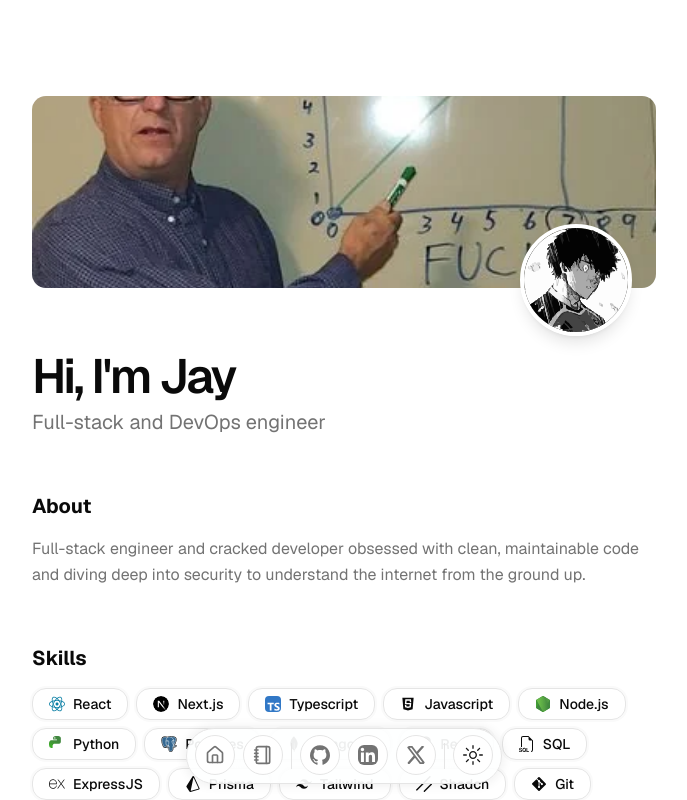
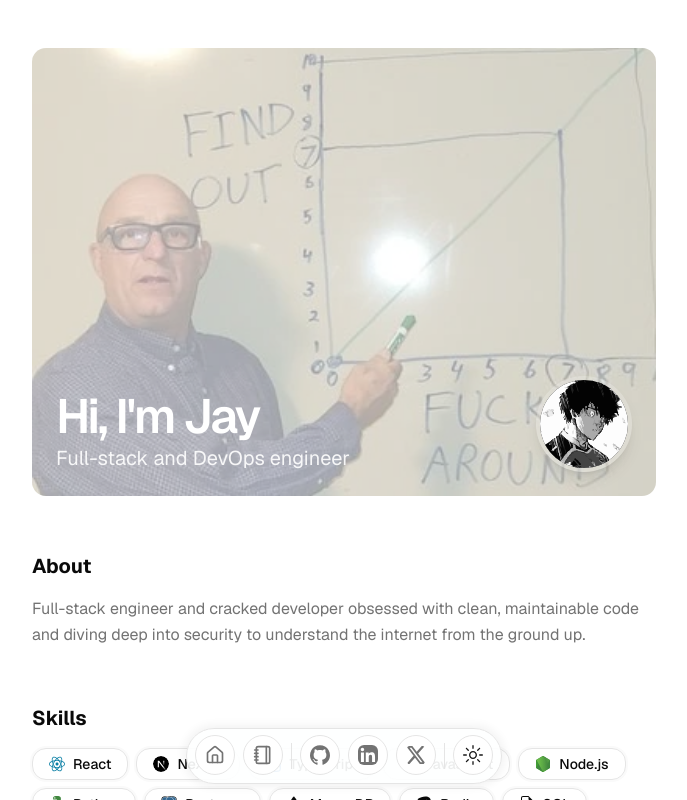
Before and after one commit to jayvaidya30/portfolio-v2, a Next.js app: page / in a window 1280 px wide. Shown: the top 800 px of the page, without its empty margins (296-983 px from the left). Built offline with nearby package versions, Linux system fonts and the light colour scheme.

Commit message:
Complete portfolio v2

```diff
--- a/src/app/layout.tsx
+++ b/src/app/layout.tsx
@@ -72,7 +72,7 @@ export default function RootLayout({
       >
         <ThemeProvider attribute="class" defaultTheme="light">
           <TooltipProvider delayDuration={0}>
-            <div className="relative z-10 max-w-2xl mx-auto py-12 pb-24 sm:py-24 px-6">
+            <div className="relative z-10 max-w-2xl mx-auto py-6 pb-24 sm:py-12 px-6">
               {children}
             </div>
             <Navbar />
--- a/src/app/page.tsx
+++ b/src/app/page.tsx
@@ -17,41 +17,37 @@ export default function Page() {
   return (
     <main className="min-h-dvh flex flex-col gap-14 relative">
       <section id="hero">
-        <div className="mx-auto w-full max-w-2xl space-y-8">
-          {/* Twitter-style header */}
+        <div className="mx-auto w-full max-w-2xl">
+          {/* Header banner image with overlapping name/profile */}
           <BlurFade delay={BLUR_FADE_DELAY}>
-            <div className="relative">
-              {/* Header background image */}
-              <div className="w-full h-32 sm:h-40 md:h-48 rounded-xl overflow-hidden">
-                <img
-                  src="/fafo.webp"
-                  alt="Header background"
-                  className="w-full h-full object-cover"
-                />
-              </div>
-              {/* Profile picture overlaying the header - positioned on the right */}
-              <div className="absolute -bottom-12 right-4 sm:right-6">
-                <Avatar className="size-24 md:size-28 border-4 border-background rounded-full shadow-lg">
+            <div className="relative w-full h-80 sm:h-96 md:h-[28rem] rounded-xl overflow-hidden">
+              <img
+                src="/fafo1.webp"
+                alt="Header background"
+                className="w-full h-full object-cover opacity-40"
+              />
+              {/* Name and profile pic overlaying the image */}
+              <div className="absolute bottom-4 left-4 right-4 sm:bottom-6 sm:left-6 sm:right-6 flex flex-row justify-between items-end">
+                <div className="gap-1 flex flex-col">
+                  <BlurFadeText
+                    delay={BLUR_FADE_DELAY * 2}
+                    className="text-3xl font-semibold tracking-tighter sm:text-4xl lg:text-5xl text-white drop-shadow-lg"
+                    yOffset={8}
+                    text={`Hi, I'm ${DATA.name.split(" ")[0]}`}
+                  />
+                  <BlurFadeText
+                    className="text-white/90 max-w-[600px] md:text-lg lg:text-xl drop-shadow-md"
+                    delay={BLUR_FADE_DELAY * 2}
+                    text={DATA.description}
+                  />
+                </div>
+                <Avatar className="size-20 md:size-24 border-4 border-white/20 rounded-full shadow-lg">
                   <AvatarImage alt={DATA.name} src={DATA.avatarUrl} />
                   <AvatarFallback>{DATA.initials}</AvatarFallback>
                 </Avatar>
               </div>
             </div>
           </BlurFade>
-          {/* Name and description on the left */}
-          <div className="pt-8 gap-2 flex flex-col">
-            <BlurFadeText
-              delay={BLUR_FADE_DELAY * 2}
-              className="text-3xl font-semibold tracking-tighter sm:text-4xl lg:text-5xl"
-              yOffset={8}
-              text={`Hi, I'm ${DATA.name.split(" ")[0]}`}
-            />
-            <BlurFadeText
-              className="text-muted-foreground max-w-[600px] md:text-lg lg:text-xl"
-              delay={BLUR_FADE_DELAY * 2}
-              text={DATA.description}
-            />
-          </div>
         </div>
       </section>
       <section id="about">
```
Also changed, not shown: public/fafo.webp (deleted), public/fafo1.webp (added).
